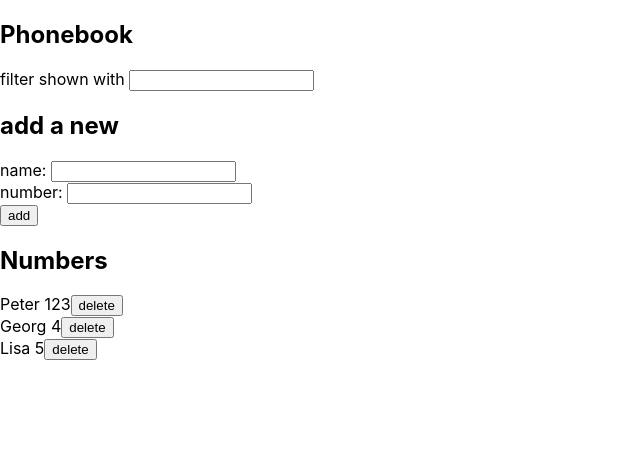
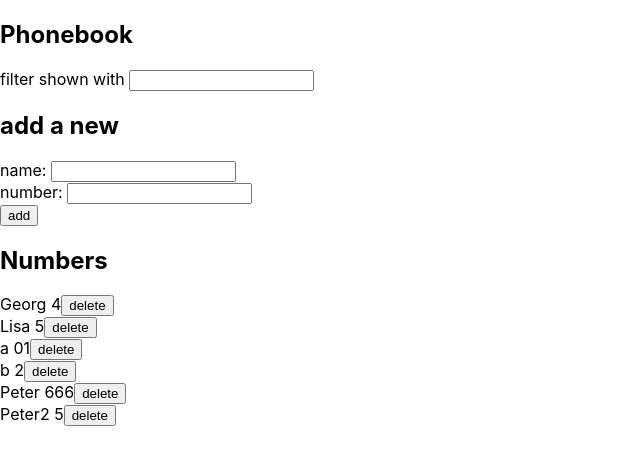
Before and after one commit to preitinger/fullstack-part2, a React (Create React App) app in the folder phonebook/: page / in a window 1280 px wide. Shown: the top 464 px of the page, without its empty margins (0-640 px from the left). Built offline with nearby package versions, Linux system fonts and the light colour scheme; data requests are answered from the project's data file.

Commit message:
2.18 complete

```diff
--- a/phonebook/db.json
+++ b/phonebook/db.json
@@ -1,10 +1,5 @@
 {
   "persons": [
-    {
-      "name": "Peter",
-      "number": "123",
-      "id": 1
-    },
     {
       "name": "Georg",
       "number": "4",
@@ -14,6 +9,26 @@
       "name": "Lisa",
       "number": "5",
       "id": 3
+    },
+    {
+      "name": "a",
+      "number": "01",
+      "id": 4
+    },
+    {
+      "name": "b",
+      "number": "2",
+      "id": 5
+    },
+    {
+      "name": "Peter",
+      "number": "666",
+      "id": 6
+    },
+    {
+      "name": "Peter2",
+      "number": "5",
+      "id": 7
     }
   ],
   "test": [
--- a/phonebook/src/App.js
+++ b/phonebook/src/App.js
@@ -90,15 +90,28 @@ const App = () => {
   const onSubmit = (event) => {
     event.preventDefault();
 
-    if (persons.find(person => person.name === newName) != null) {
-      window.alert(`${newName} is already added to phonebook`);
-      return;
+    // old:
+    // if (persons.find(person => person.name === newName) != null) {
+    //   window.alert(`${newName} is already added to phonebook`);
+    //   return;
+    // }
+
+    // new:
+    const person = persons.find(person => person.name === newName);
+    if (person == null) {
+      phonebook.create({name: newName, number: newNumber})
+      .then(newPerson => {
+        setPersons(persons.concat(newPerson));
+      })
+    } else {
+      if (window.confirm(`${person.name} is already in the phonebook. Replace the old number ${person.number} by ${newNumber}?`)) {
+        phonebook.update(person.id, {...person, number: newNumber})
+        .then(newPerson => {
+          setPersons(persons.map(p => p.id === newPerson.id ? newPerson : p));
+        });
+      }
     }
 
-    phonebook.create({name: newName, number: newNumber})
-    .then(newPerson => {
-      setPersons(persons.concat(newPerson));
-    })
     setNewName("");
     setNewNumber("");
   }
```
